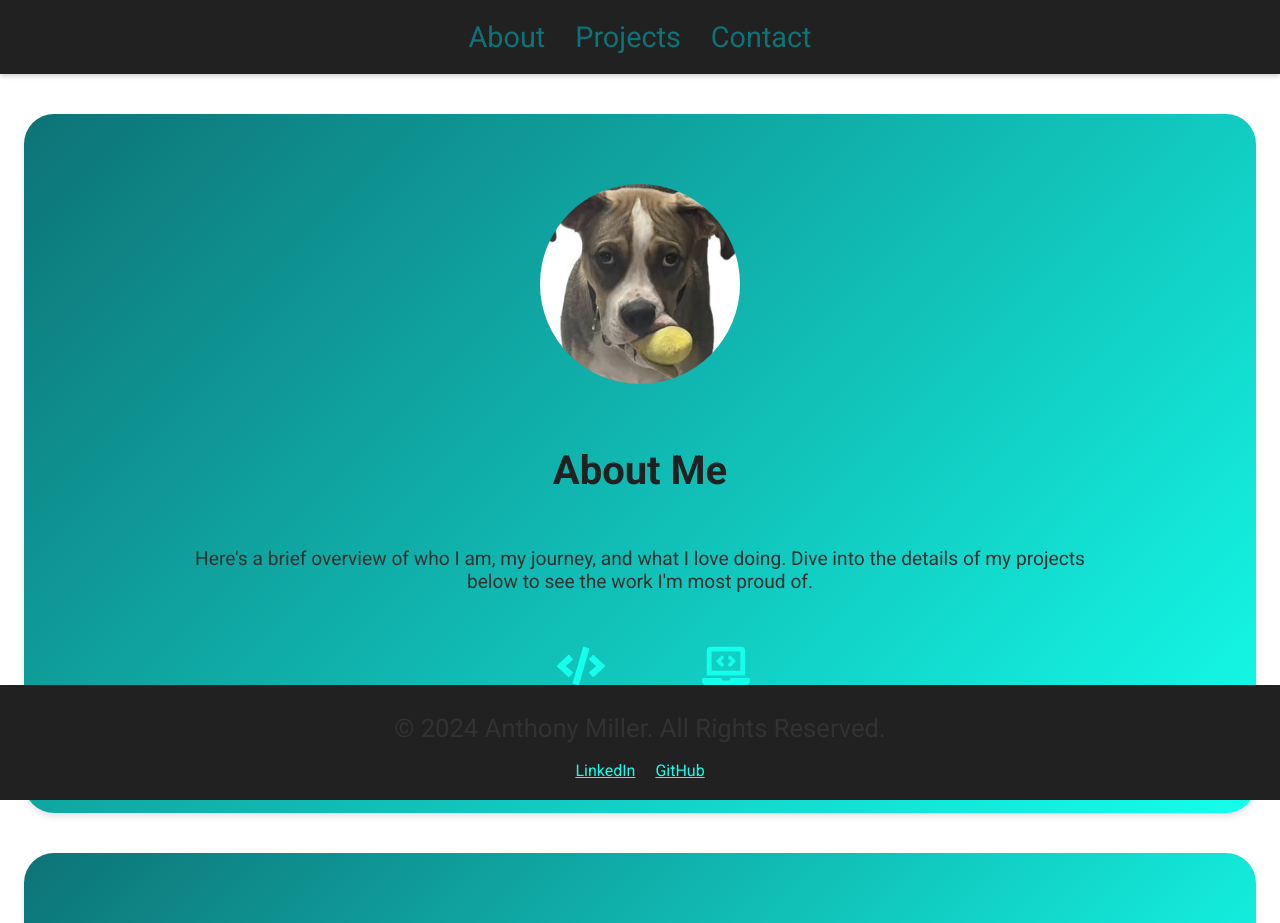
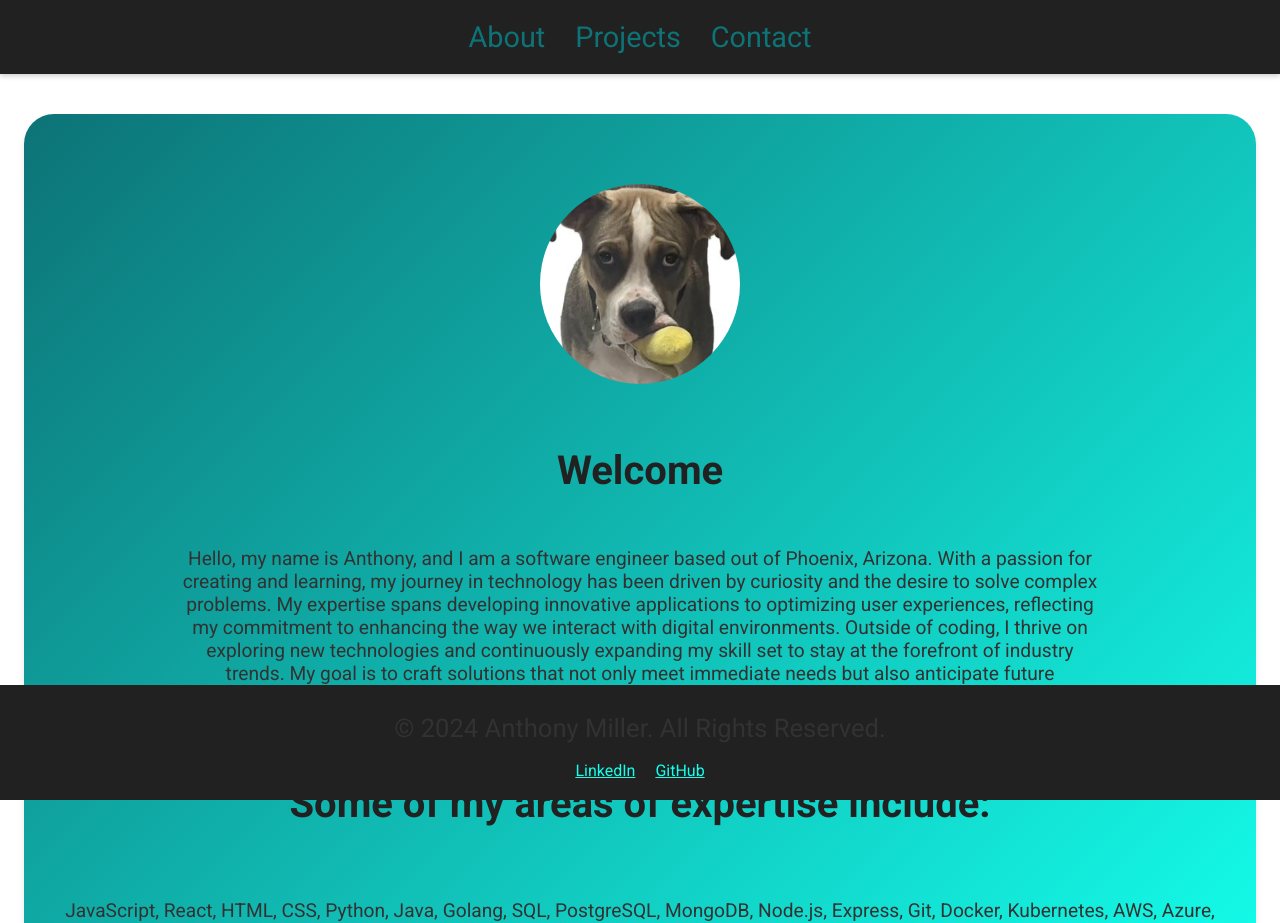
Before and after one commit to AnthonyMillerGit/Portfolio, a React (Create React App) app: page / in a window 1280 px wide. Shown: the top 923 px of the page. Built offline with nearby package versions, Linux system fonts and the light colour scheme.

Commit message:
add skills to aboutme

```diff
--- a/src/Components/AboutMe.js
+++ b/src/Components/AboutMe.js
@@ -1,6 +1,5 @@
 import React from 'react';
 import styled from 'styled-components';
-import { FaCode, FaLaptopCode } from 'react-icons/fa';
 import { SectionContainer, SectionTitle, SectionText } from '../Components/Styles/SharedStyles';
 import profilePic from '../Media/Didier.jpeg';
 
@@ -8,7 +7,7 @@ const EntireContainer = styled.div`
   display: flex;
   flex-direction: column;
   align-items: center;
-  justify-content: space-around; // Adjust spacing around items
+  justify-content: space-around;
   width: 100%;
 `;
 
@@ -17,62 +16,70 @@ const ProfilePicture = styled.img`
   width: 200px;
   height: 200px;
   object-fit: cover;
-  margin: 30px 0; // Increase space above and below the image
+  margin: 30px 0;
 `;
 
 const AboutMeContent = styled.div`
   display: flex;
-  flex-direction: column; // Change to column for aligning text under the image
-  align-items: center; // Center-align the text content
-  text-align: center; // Ensure text is centered
-  width: 80%; // Adjust width as necessary
+  flex-direction: column;
+  align-items: center;
+  text-align: center;
+  width: 80%;
 `;
 
 const SkillsContainer = styled.div`
   display: flex;
-  justify-content: center;
-  gap: 40px;
-  flex-wrap: wrap;
-  margin-top: 20px; // Add some space between the text and skills
+  flex-direction: column; // Changed to column to align title above skills
+  align-items: center; // Center align the contents
+  gap: 20px;
+  margin-top: 20px;
 `;
 
 const Skill = styled.div`
   display: flex;
-  flex-direction: column;
-  align-items: center;
-  margin: 10px;
-  flex-basis: 20%;
+  flex-direction: row; // Align skills in a row for a horizontal layout
+  flex-wrap: wrap; // Allow skills to wrap
+  justify-content: center; // Center the skills
+  width: 100%; // Use full width to center content
 `;
 
-const SkillIcon = styled.div`
-  font-size: 3rem;
-  color: #14FFEC;
-  &:hover {
-    color: #0D7377;
-    transform: scale(1.1);
-  }
-  transition: color 0.3s ease, transform 0.3s ease;
-`;
+const skills = [
+  'JavaScript',
+  'React',
+  'HTML',
+  'CSS',
+  'Python',
+  'Java',
+  'Golang',
+  'SQL',
+  'PostgreSQL',
+  'MongoDB',
+  'Node.js',
+  'Express',
+  'Git',
+  'Docker',
+  'Kubernetes',
+  'AWS',
+  'Azure',
+  'Terraform',
+  'Puppet/Ansible'
+];
+
+const skillsString = skills.join(', ');
 const AboutMe = () => (
+
   <SectionContainer>
     <EntireContainer>
       <ProfilePicture src={profilePic} alt="Your Name" />
       <AboutMeContent>
-        <SectionTitle>About Me</SectionTitle>
+        <SectionTitle>Welcome</SectionTitle>
         <SectionText>
-          Here's a brief overview of who I am, my journey, and what I love doing.
-          Dive into the details of my projects below to see the work I'm most proud of.
+          Hello, my name is Anthony, and I am a software engineer based out of Phoenix, Arizona. With a passion for creating and learning, my journey in technology has been driven by curiosity and the desire to solve complex problems. My expertise spans developing innovative applications to optimizing user experiences, reflecting my commitment to enhancing the way we interact with digital environments. Outside of coding, I thrive on exploring new technologies and continuously expanding my skill set to stay at the forefront of industry trends. My goal is to craft solutions that not only meet immediate needs but also anticipate future challenges.
         </SectionText>
       </AboutMeContent>
       <SkillsContainer>
-        <Skill>
-          <SkillIcon><FaCode /></SkillIcon>
-          <SectionText>Development</SectionText>
-        </Skill>
-        <Skill>
-          <SkillIcon><FaLaptopCode /></SkillIcon>
-          <SectionText>Design</SectionText>
-        </Skill>
+        <SectionTitle>Some of my areas of expertise include:</SectionTitle>
+        <SectionText>{skillsString}</SectionText>
       </SkillsContainer>
     </EntireContainer>
   </SectionContainer>
```
